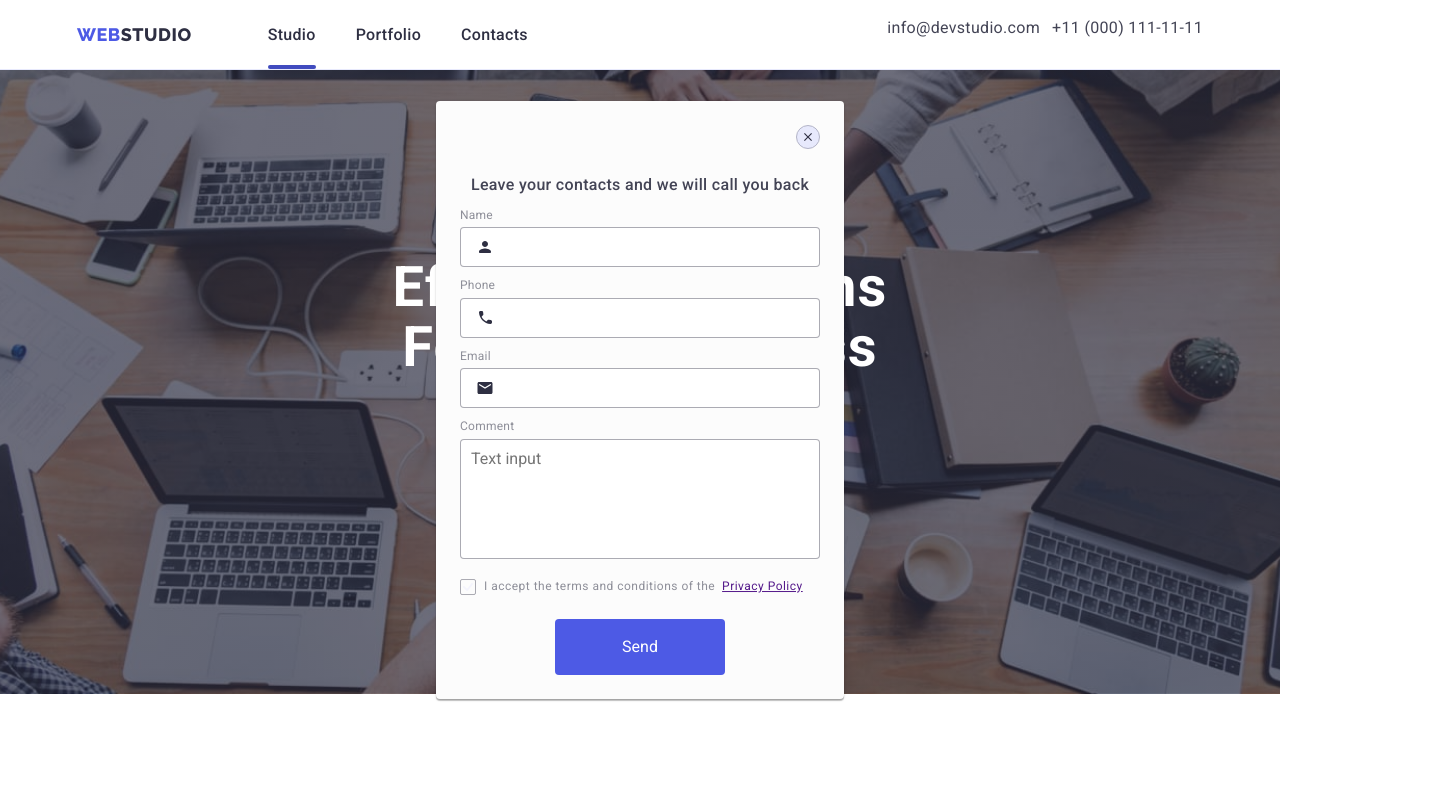
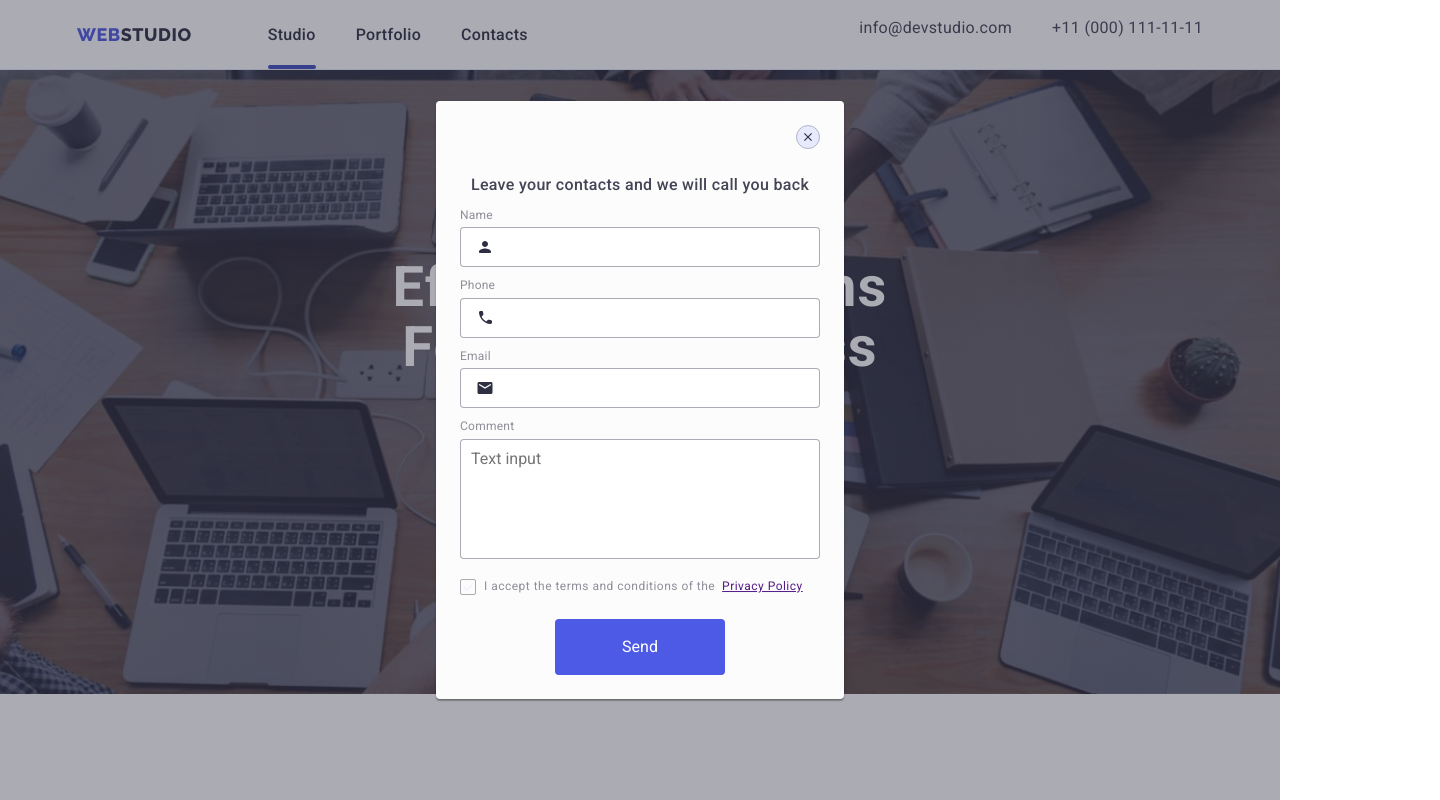
Before and after one commit to Gigapatut/goit-markup-hw-07, a plain HTML site: page index.html in a window 1280 px wide. Both pictures are taken after a click on the button "Order Service". Shown: the top 800 px of the page, 1440 px wide, since content can reach past the window. Drawn offline with nearby package versions, Linux system fonts and the light colour scheme.

Commit message:
hw-07 second attempt

```diff
--- a/css/styles.css
+++ b/css/styles.css
@@ -147,7 +147,6 @@ body {
     display: flex;
     justify-content: center;
     align-items: center;
-    /* ----------? */
 }
 
 .mob-menu-list {
@@ -225,11 +224,9 @@ body {
 
     letter-spacing: 0.02em;
     color: var(--often-color);
-    /* margin-bottom: 48px; */
     text-align: center;
     margin-left: auto;
     margin-right: auto;
-     /*------------  */
     font-size: 36px;
     line-height: 1.11;
     margin-bottom: 72px;
@@ -1030,14 +1027,18 @@ textarea {
         font-size: 16px;
         line-height: 1.5;
     }
+    .adress-list {
+        gap: 40px;
+    }
     .hero {
     max-width: 1440px;
     padding-bottom: 188px;
     padding-top: 188px;
     }
     .backdrop {
-        width: 1440px;
-        height: 600px;
+        position: fixed;
+        /* width: 1440px;
+        height: 600px; */
     }
     .doing {
     padding-top: 0;
```
